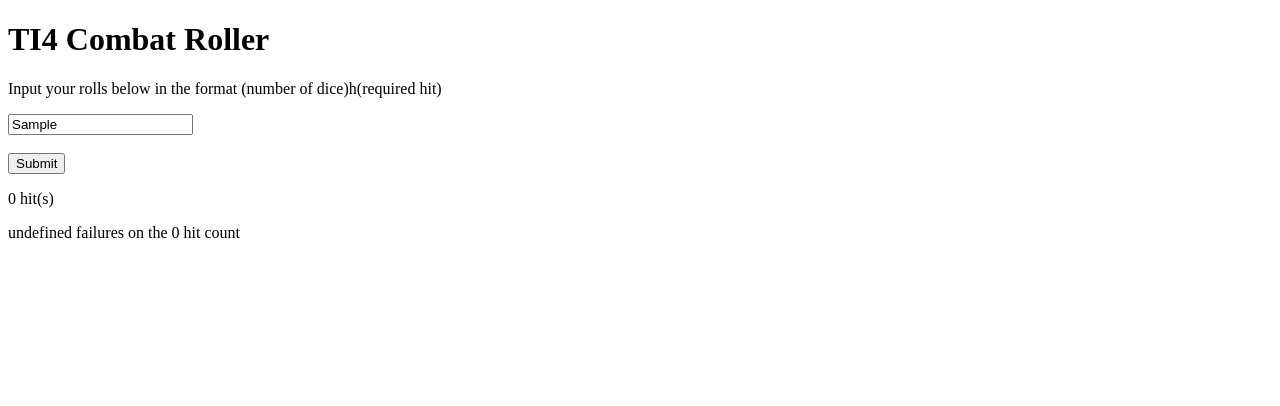
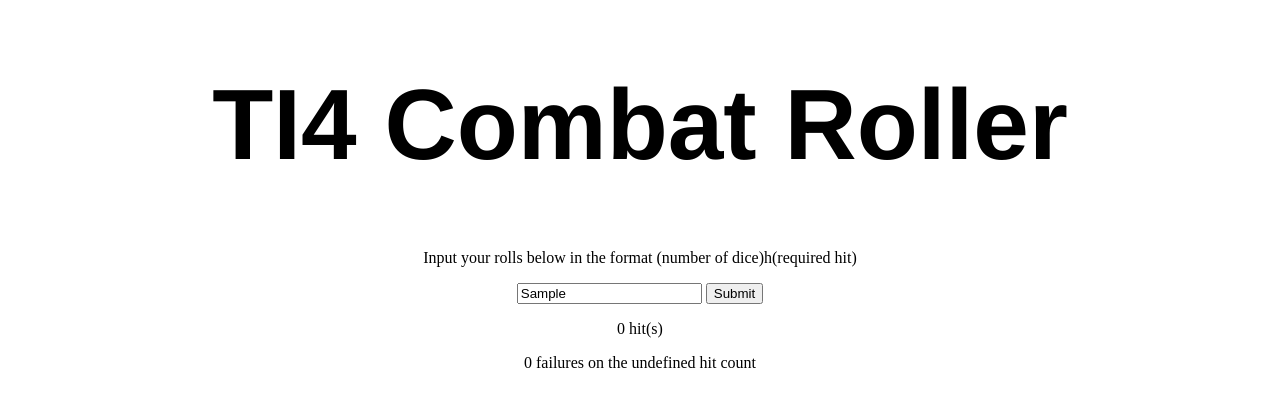
Before and after one commit to philipdonaldhitchcockstilwell/TI4_CombatRoller, a plain HTML site: page index.html in a window 1280 px wide. Both pictures are taken after typing "Sample" into the empty fields and a click on the button "Submit". Drawn offline with Linux system fonts and the light colour scheme.

Commit message:
Fixed bug incorrectly displaying failures

```diff
--- a/TI4CombatRoller.js
+++ b/TI4CombatRoller.js
@@ -58,7 +58,7 @@ function mainCompute() {
     document.getElementById("failures").innerHTML = "";
     for (let property in failureTotal) {
         let newParagraph = document.createElement("p");
-        newParagraph.appendChild(document.createTextNode(`${property} failures on the ${failureTotal[property]} hit count`));
+        newParagraph.appendChild(document.createTextNode(`${failureTotal[property]} failures on the ${property} hit count`));
         document.getElementById("failures").appendChild(newParagraph);
     }
 
--- a/index.html
+++ b/index.html
@@ -1,16 +1,19 @@
 <!DOCTYPE html>
 <html>
+<head>
+    <link rel="stylesheet" href="styles.css">
+</head>
 <body>
+    <div id="page">
         <h1>TI4 Combat Roller</h1>
         <p>Input your rolls below in the format (number of dice)h(required hit)</p>
         <form>
             <input type="text" id="diceInput" name="diceInput" placeholder="ex: 4h9 2h7 2h3">
-    <br>
-    <br>
             <button id="submit" type="button">Submit</button>
             <p id="resultText" name="resultTextHits"></p>
             <div id="failures"></div>
         </form>
+    </div>
 <script src="TI4CombatRoller.js"></script>
 </body>
 </html>
--- /dev/null
+++ b/styles.css
@@ -0,0 +1,20 @@
+h1 {
+    color: black;
+    font-family: Helvetica;
+    font-size: 100px;
+    text-align: center;
+}
+
+p {
+    text-align: center;
+}
+
+form {
+    text-align: center;
+}
+
+.page {
+    display: flex;
+    flex-direction: column;
+    align-items: center;
+}
```
Lines whose indentation alone changed are shown as unchanged.
